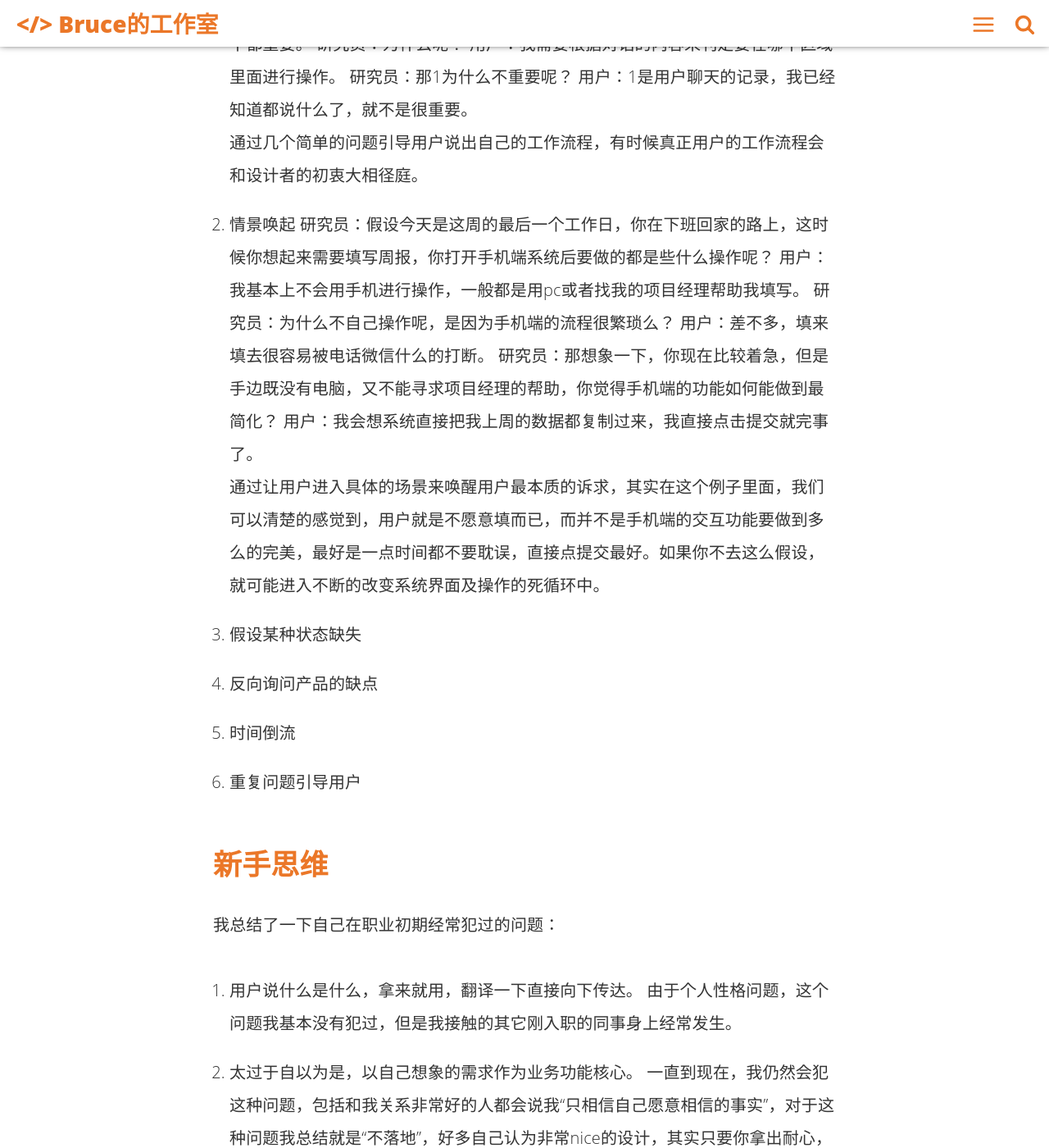
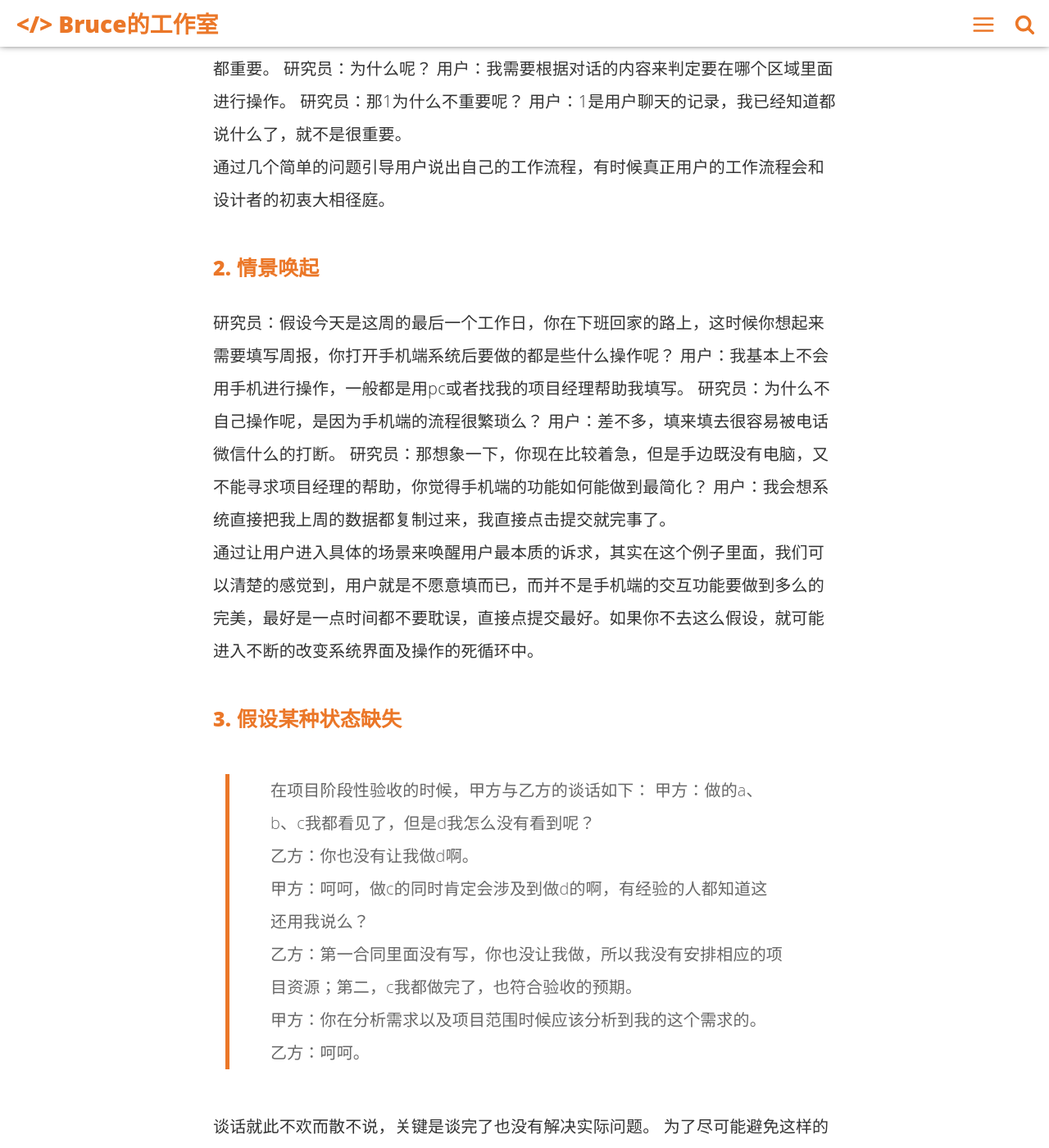
Before and after one commit to bruce827/portfolio, a Jekyll site: the page built from _posts/2020-06-30-pm-roadmap05.md, in a window 1280 px wide and 1400 px high, scrolled down 3886 px. Shown: the whole window at 82% size. Built offline with Jekyll 4.4.1, drawn with Linux system fonts in a browser that asks for light colours; comment, search, counter and statistics services are not loaded; some of the changed text lies outside the part shown.

Commit message:
更新需求分析

```diff
--- a/_posts/2020-06-30-pm-roadmap05.md
+++ b/_posts/2020-06-30-pm-roadmap05.md
@@ -46,7 +46,7 @@ introduction: 更多时候，我们把手段当成了目的。
 ## 需求分析常用方法
 > 以下场景均产生至我个人的真实工作场景
 
-1. 探寻式问句洞察人性
+### 1. 探寻式问句洞察人性
 研究员：这个页面你平时工作时认为哪个区域最重要？
 用户：除了1以外，其它三个都重要。
 研究员：为什么呢？
@@ -54,7 +54,7 @@ introduction: 更多时候，我们把手段当成了目的。
 研究员：那1为什么不重要呢？
 用户：1是用户聊天的记录，我已经知道都说什么了，就不是很重要。
 通过几个简单的问题引导用户说出自己的工作流程，有时候真正用户的工作流程会和设计者的初衷大相径庭。
-2. 情景唤起
+### 2. 情景唤起
 研究员：假设今天是这周的最后一个工作日，你在下班回家的路上，这时候你想起来需要填写周报，你打开手机端系统后要做的都是些什么操作呢？
 用户：我基本上不会用手机进行操作，一般都是用pc或者找我的项目经理帮助我填写。
 研究员：为什么不自己操作呢，是因为手机端的流程很繁琐么？
@@ -62,10 +62,21 @@ introduction: 更多时候，我们把手段当成了目的。
 研究员：那想象一下，你现在比较着急，但是手边既没有电脑，又不能寻求项目经理的帮助，你觉得手机端的功能如何能做到最简化？
 用户：我会想系统直接把我上周的数据都复制过来，我直接点击提交就完事了。
 通过让用户进入具体的场景来唤醒用户最本质的诉求，其实在这个例子里面，我们可以清楚的感觉到，用户就是不愿意填而已，而并不是手机端的交互功能要做到多么的完美，最好是一点时间都不要耽误，直接点提交最好。如果你不去这么假设，就可能进入不断的改变系统界面及操作的死循环中。
-3. 假设某种状态缺失
-4. 反向询问产品的缺点
-5. 时间倒流
-6. 重复问题引导用户
+### 3. 假设某种状态缺失
+> 在项目阶段性验收的时候，甲方与乙方的谈话如下：
+甲方：做的a、b、c我都看见了，但是d我怎么没有看到呢？
+乙方：你也没有让我做d啊。
+甲方：呵呵，做c的同时肯定会涉及到做d的啊，有经验的人都知道这还用我说么？
+乙方：第一合同里面没有写，你也没让我做，所以我没有安排相应的项目资源；第二，c我都做完了，也符合验收的预期。
+甲方：你在分析需求以及项目范围时候应该分析到我的这个需求的。
+乙方：呵呵。
+
+谈话就此不欢而散不说，关键是谈完了也没有解决实际问题。
+为了尽可能避免这样的局面，我一般会在需求调研时候想客户确认我们*不能向甲方提供什么*，来反向向客户确认需求的理解。但这样做有两个弊端：第一，由于太谈话中都是否定词，很容易引起双方的反感;第二，对于行业经验尚浅的产品经理来说，根本就不知道一些需求的“坑”在哪里，所以根本提不出有价值的反向确认。
+
+### 4. 反向询问产品的缺点
+### 5. 时间倒流
+### 6. 重复问题引导用户
 
 ## 新手思维
 我总结了一下自己在职业初期经常犯过的问题：
@@ -76,5 +87,5 @@ introduction: 更多时候，我们把手段当成了目的。
 3. 提出的方案不够具体
 我们接受的教育其实只会关心如何解决问题，但是并没有教我们如何提出问题。而产品经理几乎所有的工作就是提出问题。这就造成我们有时候根本不会提出问题。我也经历过这个阶段，在这个阶段我看了很多学术方面的书，记得之前做一个关于环保的数据分析项目，在设计一个数据展示的一个模块中，我涉猎了《集体智慧》、《概率与数理统计》、《大型项目信息架构》等等这些书。在我将我的设计输出给开发人员的时候，开发人员很多时候就是云里雾里，其实他们想要的就是一个明确的逻辑，最好是if、else那种；而面对客户的时候，他们就会觉得你描述的很啰嗦，很多一句话就能说完的东西要说很长时间。对于这种问题我以后在需求评审时都会仔细打听我不了解的参会人员，这样尽量抓住所有人的注意力，我就能控制住场面。
 
-下面是一个我曾经给客户做的一个官网项目二期需求，其实全程的谈话内容大纲我已经都在之前列出来了，都在我的脑子中，但是在与客户沟通的过程中，一定要引导客户觉得是他自己想出来的需求，以便实现用户的自我认可。
+下面是一个我曾经给客户做的一个官网项目二期需求，其实全程的谈话内容大纲我已经都在之前列出来了，都在我的脑子中，但是在与客户沟通的过程中，一定要*引导*客户觉得是他自己想出来的需求，以便实现用户的自我认可。
 ![smart-m]({{"/smart-m.png" | prepend: page.image | prepend: site.baseurl}})
```
